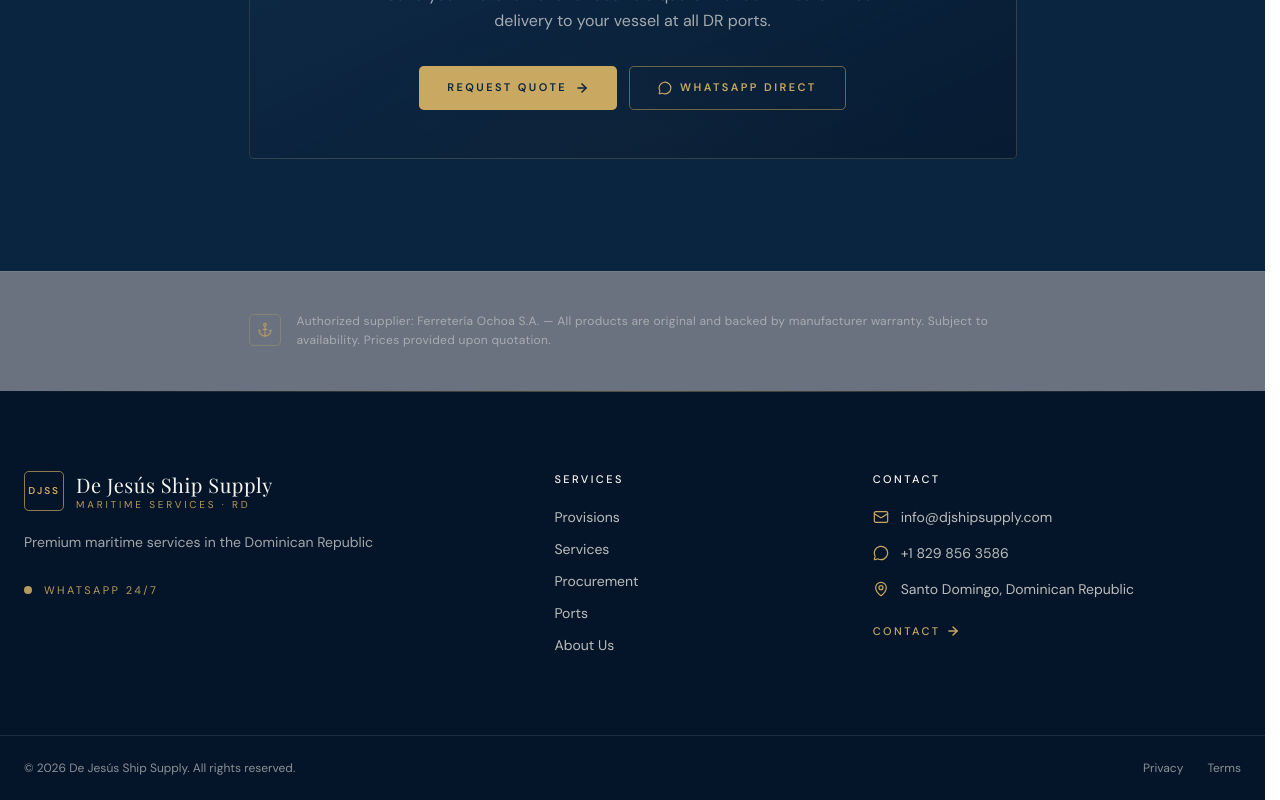
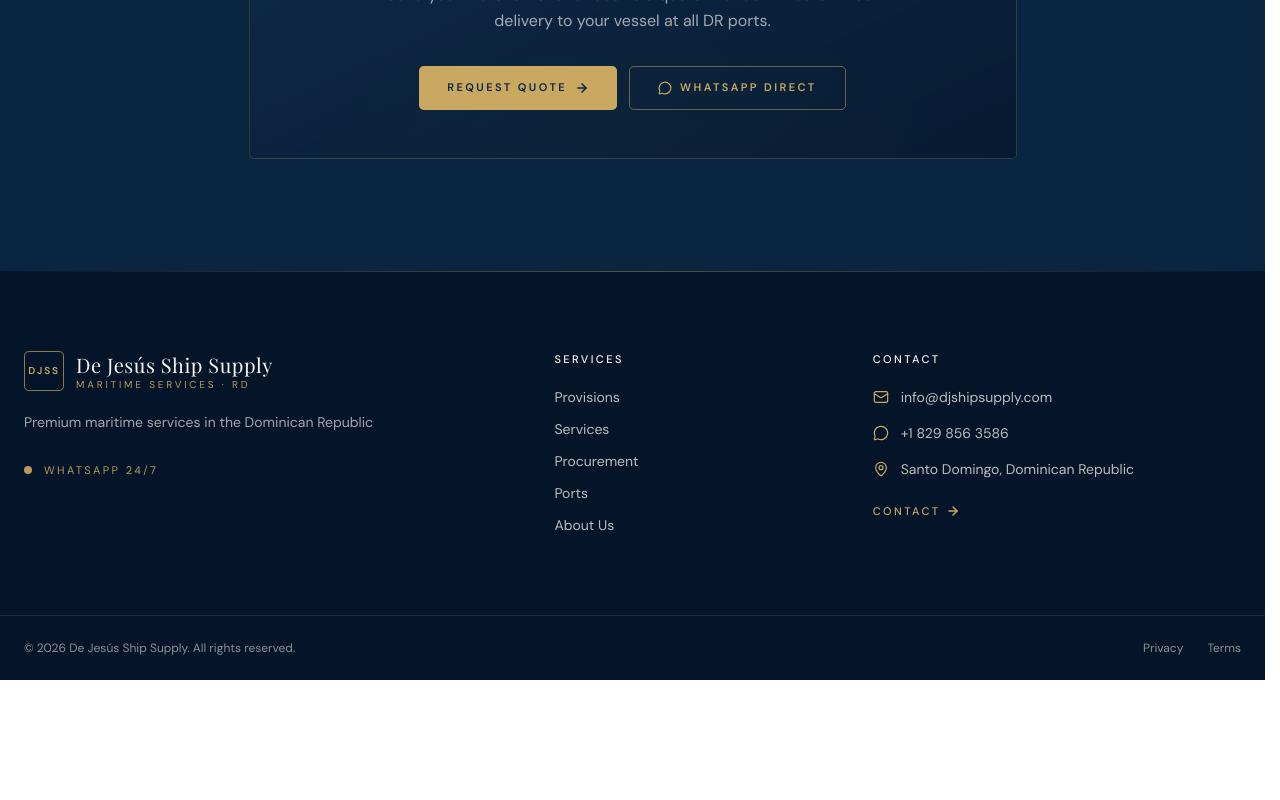
Before and after one commit to NikitoO809/djesusshipsupply, a Next.js app: page /en/procurement in a window 1280 px wide. Shown: the part 2780-3580 px from the top of the page. After the commit the page ends 3460 px from the top, so only its background shows below. Built offline with nearby package versions, Linux system fonts and the light colour scheme; no server answers; a web font is replaced by a local one.

Commit message:
fix: eliminar mención de Ferretería Ochoa S.A. de la página de procurement
Co-Authored-By: Claude Sonnet 4.6 <noreply@anthropic.com>

```diff
--- a/src/app/[locale]/procurement/page.tsx
+++ b/src/app/[locale]/procurement/page.tsx
@@ -4,7 +4,6 @@ import { buildPageMetadata, breadcrumbJsonLd } from "@/lib/seo";
 import { ProcurementHero } from "@/components/procurement/ProcurementHero";
 import { CategorySearch } from "@/components/procurement/CategorySearch";
 import { ProcurementCTA } from "@/components/procurement/ProcurementCTA";
-import { SupplierBadge } from "@/components/procurement/SupplierBadge";
 import { catalogCategories, TOTAL_PRODUCTS } from "@/data/procurement-catalog";
 
 interface Props {
@@ -63,7 +62,6 @@ export default async function ProcurementPage({ params }: Props) {
         whatsappLabel={t("ctaWhatsapp")}
       />
 
-      <SupplierBadge note={t("supplierNote")} />
     </>
   );
 }
```
